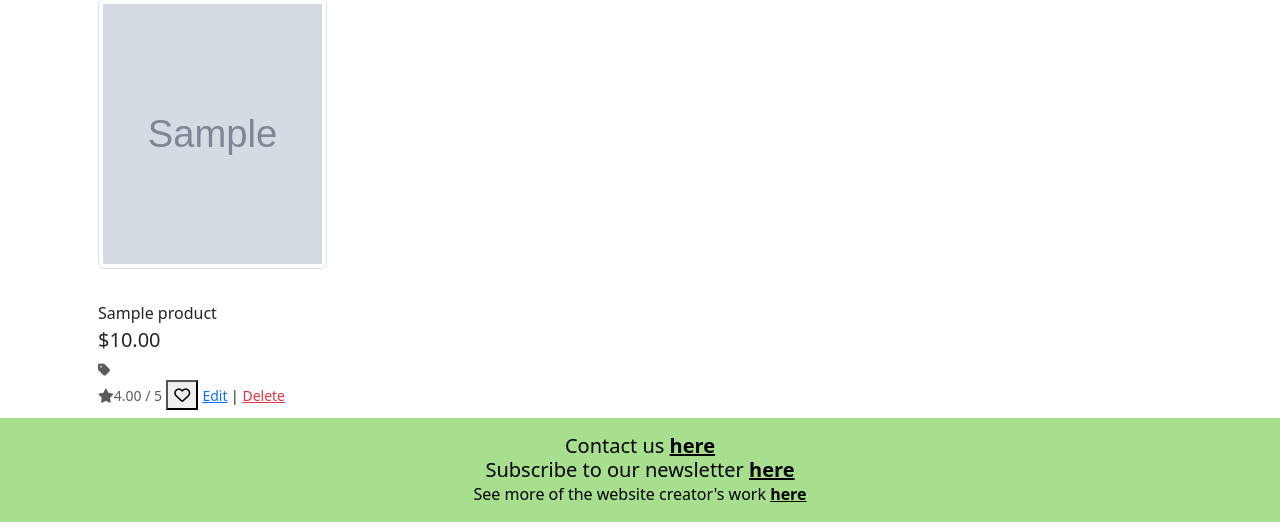
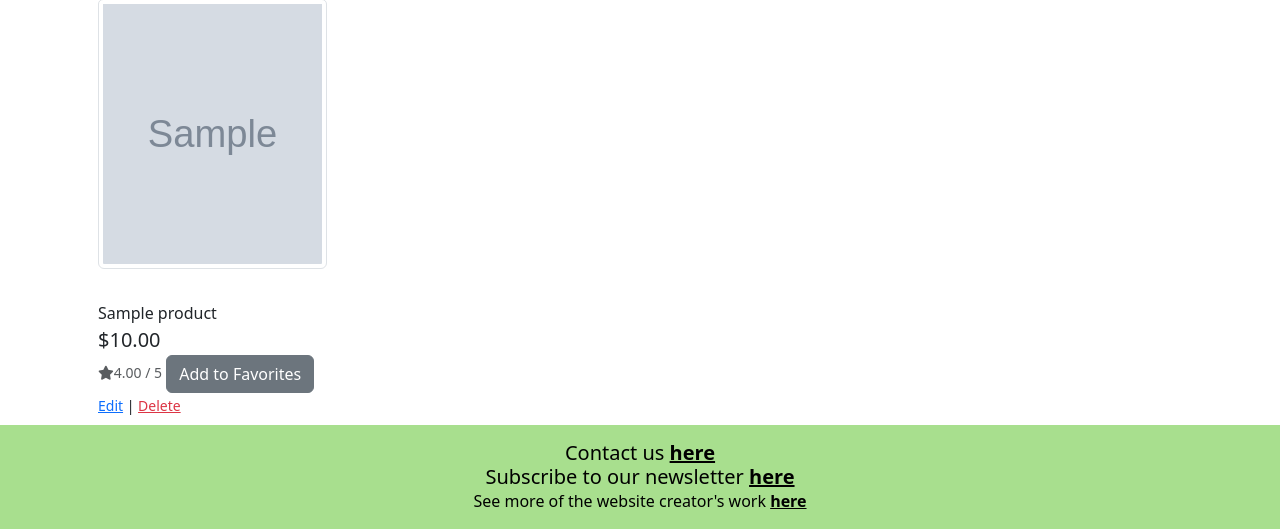
Before and after one commit to Dekeypetey40/kaberg-design, a Django app: page /products/ in a window 1280 px wide. Shown: the part 326-855 px from the top of the page. Run offline with Django 5.2, Linux system fonts and the light colour scheme; a user stored in the database is signed in; tables that the repository leaves empty hold one stand-in row (values such as "Sample post"); grey boxes marked "Sample" are stand-in pictures; some libraries are stand-ins or nearby versions.

Commit message:
Develop favorite functionality

```diff
--- a/products/templates/products/products.html
+++ b/products/templates/products/products.html
@@ -45,33 +45,19 @@
                             <div class="row">
                                 <div class="col">
                                     <p class="lead mb-0 text-left font-weight-bold">${{ product.price }}</p>
-                                    {% if product.category %}
-                                    <p class="small mt-1 mb-0">
-                                        <a class="text-muted" href="{% url 'products' %}?category={{ product.category.name }}">
-                                            <i class="fas fa-tag mr-1"></i>{{ product.category.friendly_name }}
-                                        </a>
-                                    </p>
-                                    {% endif %}
                                     {% if product.rating %}
                                         <small class="text-muted"><i class="fas fa-star mr-1"></i>{{ product.rating }} / 5</small>
                                     {% else %}
                                         <small class="text-muted">No Rating</small>
                                     {% endif %}
                                     {% if user.is_authenticated %}
-                                    <form action="#" method="POST" class="d-inline">
-
-                                        {% csrf_token %}
-                                        {% if liked %}
-                                        <button class="btn-like" type="submit" name="blogpost_id"
-                                            value="#"><i class="fas fa-heart"></i></button>
+                                        {% if product.favorites %}
+                                        <a class="btn btn-small btn-secondary" href="{% url 'favorites' product_id=product.id %}"
+                                            >Add to Favorites</a>
                                         {% else %}
-                                        <button class="btn-like" type="submit" name="blogpost_id"
-                                            value="#"><i class="far fa-heart"></i></button>
+                                        <a class="btn btn-small btn-danger" href="{% url 'favorites' product_id=product.id %}"
+                                            >Remove from Favorites</a>
                                         {% endif %}
-
-                                    </form>
-                                    {% else %}
-                                    <span class="text-secondary"><i class="far fa-heart"></i></span>
                                     {% endif %}
                                     {% if request.user.is_superuser %}
                                         <small class="ml-3">
--- a/products/views.py
+++ b/products/views.py
@@ -146,9 +146,10 @@ def add_to_favorites(request, product_id):
     Toggles a product as a favorite if user is logged in
     """
     product = get_object_or_404(Product, pk=product_id)
-    favorite = Favorites.objects.get(user=request.user,
-                                     product=request.POST.get('product_id'))
-    if product.favorites:
+    favorite = Favorites.objects.filter(product=product, user=request.user)
+
+    if favorite.exists():
+        favorite = favorite.first()
         favorite.delete()
     else:
         favorite=Favorites.object.create(user=request.user,
--- a/static/css/base.css
+++ b/static/css/base.css
@@ -9,7 +9,6 @@ body {
     display: flex;
     flex-direction: column;
     color: black;
-    font-family: 'Lato';
 }
 header {
     background-color: #A8DF8E;
```
